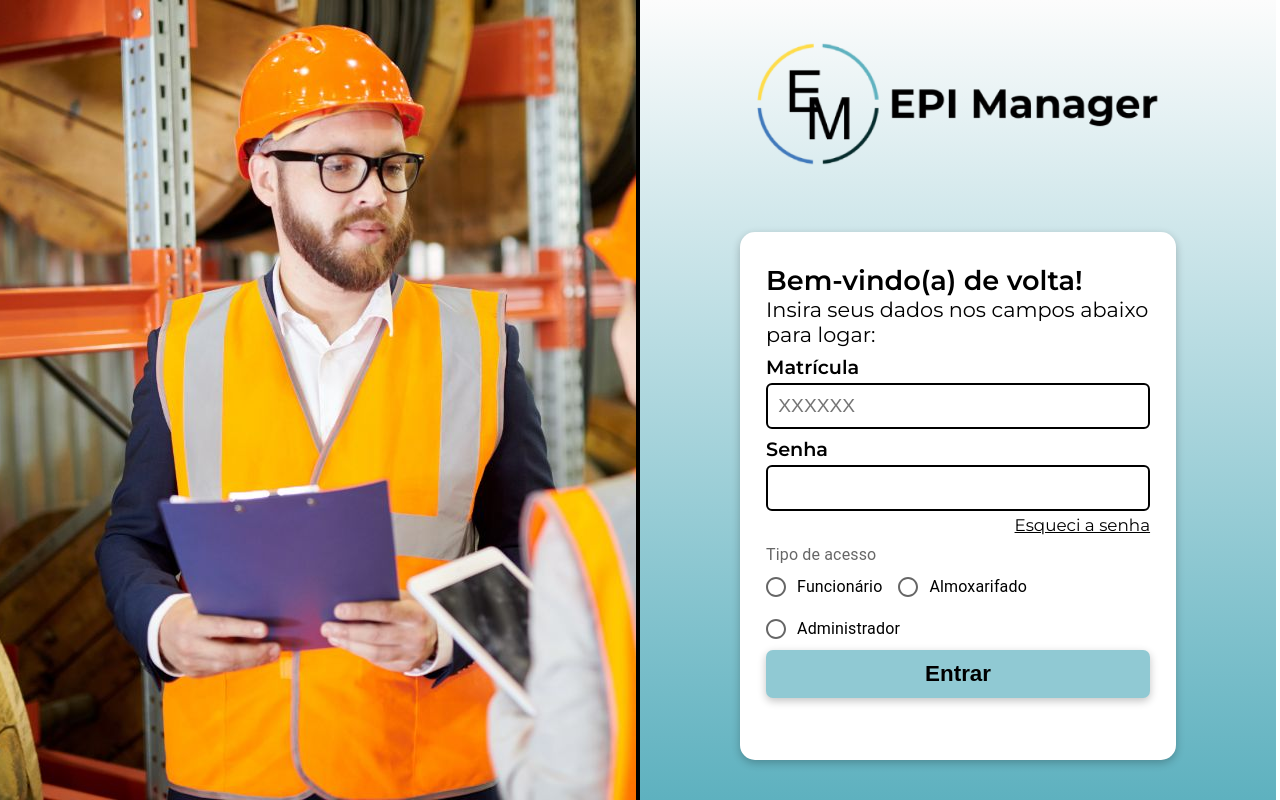
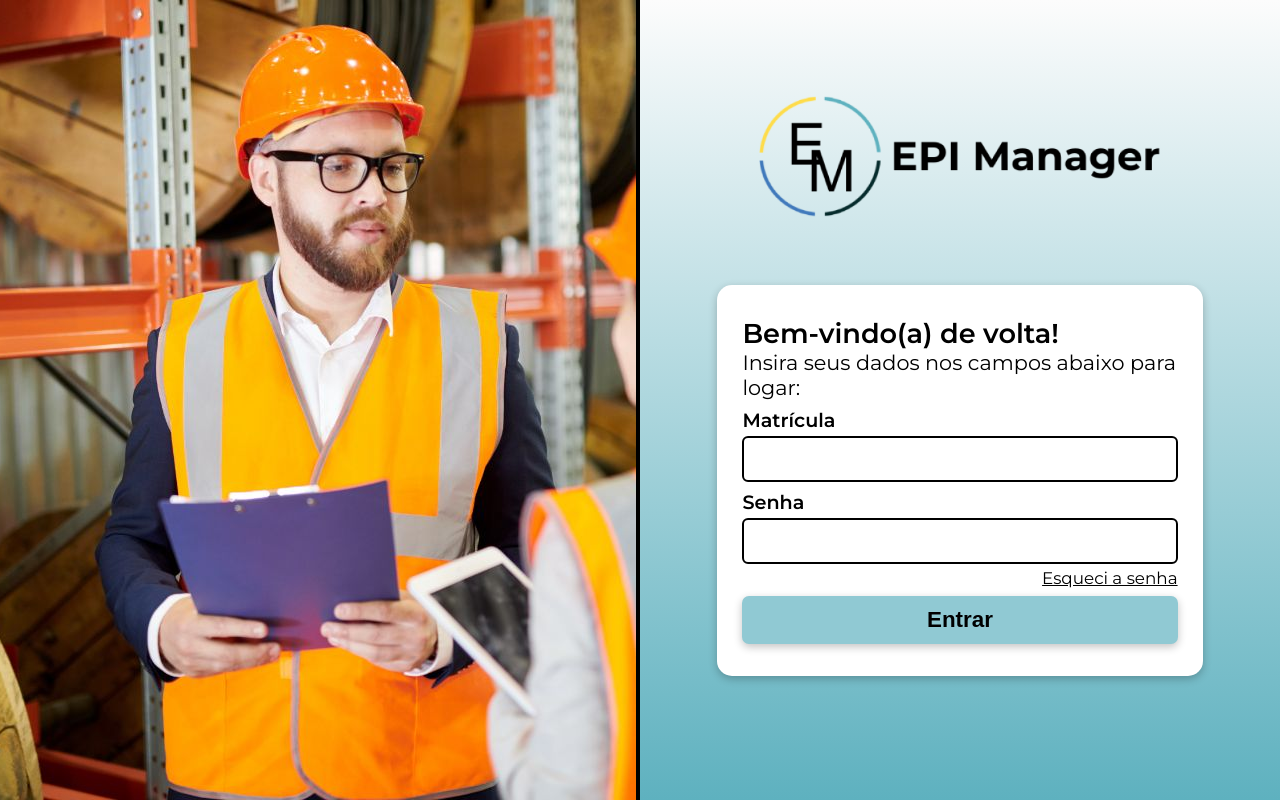
Before and after one commit to theobarretosilva/epi-manager-frontend, a React (Vite) app: page /login in a window 1280 px wide. Built offline with nearby package versions, Linux system fonts and the light colour scheme.

Commit message:
Correção de página login

```diff
--- a/src/pages/Login/Login.styles.ts
+++ b/src/pages/Login/Login.styles.ts
@@ -4,7 +4,7 @@ export const DivGeral = styled.div`
     display: flex;
     flex-direction: row;
 
-    @media (max-width: 450px) {
+    @media (max-width: 880px) {
         display: flex;
         flex-direction: column;
     }
@@ -12,11 +12,10 @@ export const DivGeral = styled.div`
 
 export const ImgAside = styled.img`
     width: 49.7vw;
-    height: 100vh;
     object-fit: cover;
 
-    @media (max-width: 450px) {
-        display: none;
+    @media (max-width: 880px) {
+    width: 100vw;
     }
 `
 
@@ -25,8 +24,10 @@ export const LinhaDivisao = styled.div`
     width: 0.3vw;
     background-color: black;
 
-    @media (max-width: 450px) {
-        display: none;
+    @media (max-width: 880px) {
+        display: flex;
+        height: 0.5vh;
+        width: 100vw;
     }
 `
 
@@ -36,12 +37,11 @@ export const MainStyled = styled.main`
     align-items: center;
     justify-content: center;
     gap: 8vh;
-    width: 49.7vw;
-    height: 100vh;
+    width: 50vw;
     background: linear-gradient(#FCFCFC, #5EB1BF);
 
-    @media (max-width: 450px) {
-        height: 100vh;
+
+    @media (max-width: 880px) {
         width: 100vw;
         gap: 4vh;
     }
@@ -62,16 +62,17 @@ export const ImgLogo = styled.img`
 
 export const BoxForm = styled.div`
     background-color: white;
-    width: 30vw;
-    height: 58vh;
+    /* height: 58vh; */
     box-shadow: rgba(0, 0, 0, 0.24) 0px 3px 8px;
     border-radius: 15px;
     padding: 4vh 2vw 4vh 2vw;
+    margin-bottom: 4vh;
+    margin-left: 6vw;
+    margin-right: 6vw;
 
     @media (max-width: 450px) {
-        width: 85vw;
-        height: 65vh;
         padding: 4vh 4vw 4vh 4vw;
+
     }
 `
 
--- a/src/pages/Login/Login.tsx
+++ b/src/pages/Login/Login.tsx
@@ -24,12 +24,12 @@ export const Login = () => {
                     <S.TituloBox>Bem-vindo(a) de volta!</S.TituloBox>
                     <S.SubtituloBox>Insira seus dados nos campos abaixo para logar:</S.SubtituloBox>
                     <form>
-                        <InputStyled titulo='Matrícula' tipo='text' placeholder='XXXXXX' />
+                        <InputStyled titulo='Matrícula' tipo='text' placeholder='' />
                         <InputStyled titulo='Senha' tipo='password' placeholder='' />
                         <S.PEsqueciSenha onClick={() => navigate('/esqueci_senha')}>Esqueci a senha</S.PEsqueciSenha>
                         <FormControl>
-                            <FormLabel id="demo-controlled-radio-buttons-group">Tipo de acesso</FormLabel>
-                            <RadioGroup
+                            {/* <FormLabel id="demo-controlled-radio-buttons-group">Tipo de acesso</FormLabel> */}
+                            {/* <RadioGroup
                                 row
                                 aria-labelledby="demo-controlled-radio-buttons-group"
                                 name="controlled-radio-buttons-group"
@@ -38,7 +38,7 @@ export const Login = () => {
                                     <FormControlLabel value="funcionario" control={<Radio />} label="Funcionário" />
                                     <FormControlLabel value="almoxarifado" control={<Radio />} label="Almoxarifado" />
                                     <FormControlLabel value="administrador" control={<Radio />} label="Administrador" />
-                                </RadioGroup>
+                                </RadioGroup> */}
                         </FormControl>
                         <BtnStyled text='Entrar' />
                     </form>
```
